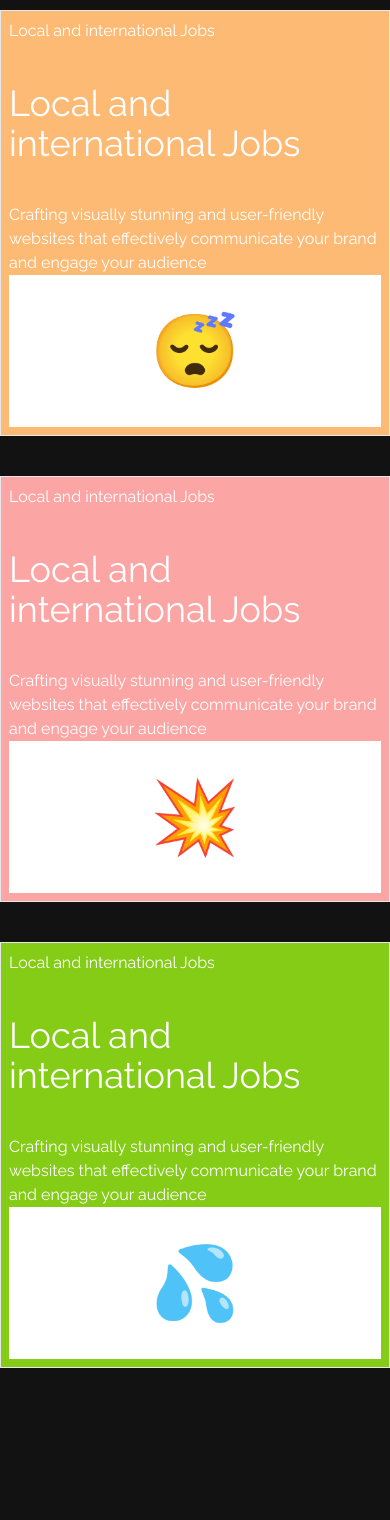
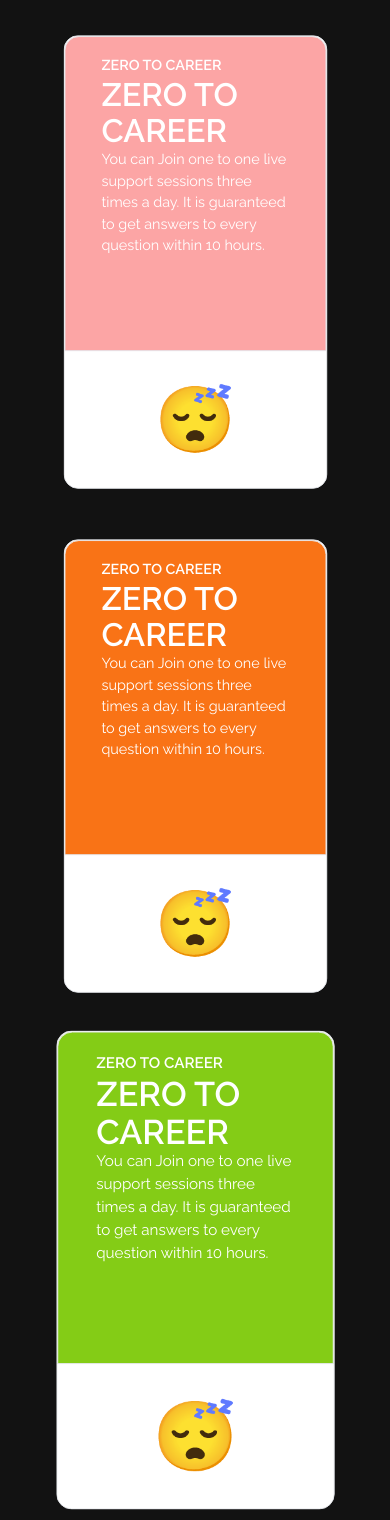
Before and after one commit to faizulsami/Agency-Portfolio, a Next.js app: page / in a window 390 px wide. Shown: the part 2130-3650 px from the top of the page. Built offline with nearby package versions, Linux system fonts and the light colour scheme.

Commit message:
service add

```diff
--- a/src/app/(home)/Services.jsx
+++ b/src/app/(home)/Services.jsx
@@ -1,63 +1,104 @@
 import React from 'react';
+import { motion, useViewportScroll, useTransform } from 'framer-motion';
 
 const Services = () => {
+  const { scrollYProgress } = useViewportScroll();
+
+  // First card
+  // First card
+  const scale1 = useTransform(scrollYProgress, [0, 0.6], [1, 0.9]);
+  const translateY1 = useTransform(scrollYProgress, [0, 5], [0, 0]);
+
+  // Second card
+  const scale2 = useTransform(scrollYProgress, [0, 1], [1, 0.9]);
+  const translateY2 = useTransform(scrollYProgress, [1, 5], [0, 0]);
+  // Third card
+  const scale3 = useTransform(scrollYProgress, [0, 2], [1, 0.9]);
+  const translateY3 = useTransform(scrollYProgress, [0, 5], [0, 0]);
+
+  const scale4 = useTransform(scrollYProgress, [0, -4], [1, 0.9]);
+  const translateY4 = useTransform(scrollYProgress, [0, 5], [0, 0]);
+
+  const scale5 = useTransform(scrollYProgress, [0, -20], [1, 0.9]);
+  const translateY5 = useTransform(scrollYProgress, [0, 5], [0, -10]);
+
   return (
-        <section >
-            <section className='my-10 bg-orange-300 border p-2 md:p-0 top-40 sticky hover:' >
-                <div className='grid grid-cols-1 md:grid-cols-12  '>
-                    <div className=' col-span-8'>
-                        <h2>
-                            Local and international Jobs
-                        </h2>
-                        <p className='py-10 text-4xl md:text-6xl '>
-                            Local and international Jobs
-                        </p>
-                        <p>
-                            Crafting visually stunning and user-friendly websites that effectively communicate your brand and engage your audience
-                        </p>
+    <motion.div className='w-9/12 mx-auto '>
+
+      <motion.section className='border  rounded-tl-2xl rounded-tr-2xl md:rounded-2xl  rounded-b-2xl  top-5 md:p-0 md:top-24 sticky bg-white' style={{ scale: scale1, translateY: translateY1 }}>
+        <div className=' grid grid-cols-1 md:grid-cols-12'>
+          <div className='col-span-8 py-16  pt-5  border rounded-tl-2xl rounded-tr-2xl md:rounded-tr-none md:rounded-s-2xl bg-red-300  '>
+            <h2 className='px-10 font-semibold'>ZERO TO CAREER</h2>
+            <div className='px-10 pb-10'>
+              <p className='md:py-5 lg:py-10 text-4xl    lg:text-5xl  font-semibold  '>ZERO TO CAREER</p>
+              <p className='md:text-xl lg:text-2xl'>You can Join one to one live support sessions three times a day. It is guaranteed to get answers to every question within 10 hours.</p>
             </div>
-                    <div className='col-span-4 bg-white text-center  py-10 md:py-24'>
+          </div>
+          <div className='col-span-4  text-center  py-10 md:py-24'>
             <p className='text-7xl'>😴</p>
           </div>
         </div>
-            </section>
-            <section className='my-10 bg-red-300 border p-2  md:p-0 top-48 sticky ' >
-                <div className='grid grid-cols-1 md:grid-cols-12  '>
-                    <div className=' col-span-8'>
-                        <h2>
-                            Local and international Jobs
-                        </h2>
-                        <p className='py-10 text-4xl md:text-6xl '>
-                            Local and international Jobs
-                        </p>
-                        <p>
-                            Crafting visually stunning and user-friendly websites that effectively communicate your brand and engage your audience
-                        </p>
-                    </div>
-                    <div className='col-span-4 bg-white text-center  py-10 md:py-24'>
-                        <p className='text-7xl'>💥</p>
+      </motion.section>
+
+      <motion.section className='  bg-white border  rounded-tl-2xl  rounded-b-2xl rounded-tr-2xl top-16 md:rounded-2xl md:p-0 md:top-36 sticky' style={{ scale: scale2, translateY: translateY2 }}>
+      <div className=' grid grid-cols-1 md:grid-cols-12'>
+          <div className='col-span-8 py-16  pt-5  border rounded-tl-2xl rounded-tr-2xl md:rounded-tr-none md:rounded-s-2xl  bg-orange-500  '>
+            <h2 className='px-10 font-semibold'>ZERO TO CAREER</h2>
+            <div className='px-10 pb-10'>
+              <p className='md:py-5 lg:py-10 text-4xl    lg:text-5xl  font-semibold '>ZERO TO CAREER</p>
+              <p className='md:text-xl lg:text-2xl'>You can Join one to one live support sessions three times a day. It is guaranteed to get answers to every question within 10 hours.</p>
             </div>
           </div>
-            </section>
-            <section className='my-10 border bg-lime-500 p-2  md:p-0 top-56 sticky' >
-                <div className='grid grid-cols-1 md:grid-cols-12  '>
-                    <div className=' col-span-8'>
-                        <h2>
-                            Local and international Jobs
-                        </h2>
-                        <p className='py-10 text-4xl md:text-6xl '>
-                            Local and international Jobs
-                        </p>
-                        <p>
-                            Crafting visually stunning and user-friendly websites that effectively communicate your brand and engage your audience
-                        </p>
-                    </div>
-                    <div className='col-span-4 bg-white text-center  py-10 md:py-24'>
-                        <p className='text-7xl'>💦</p>
+          <div className='col-span-4  text-center  py-10 md:py-24'>
+            <p className='text-7xl'>😴</p>
           </div>
         </div>
-            </section>
-        </section>
+      </motion.section>
+
+      <motion.section className=' border rounded-tl-2xl rounded-tr-2xl md:rounded-2xl top-28 rounded-b-2xl bg-white  top-50 md:p-0 md:top-48 sticky' style={{ scale: scale3, translateY: translateY3 }}>
+      <div className=' grid grid-cols-1 md:grid-cols-12'>
+          <div className='col-span-8 py-16  pt-5  border rounded-tl-2xl rounded-tr-2xl md:rounded-tr-none md:rounded-s-2xl  bg-lime-500  '>
+            <h2 className='px-10 font-semibold'>ZERO TO CAREER</h2>
+            <div className='px-10 pb-10'>
+              <p className='md:py-5 lg:py-10 text-4xl    lg:text-5xl  font-semibold '>ZERO TO CAREER</p>
+              <p className='md:text-xl lg:text-2xl'>You can Join one to one live support sessions three times a day. It is guaranteed to get answers to every question within 10 hours.</p>
+            </div>
+          </div>
+          <div className='col-span-4  text-center  py-10 md:py-24'>
+            <p className='text-7xl'>😴</p>
+          </div>
+        </div>
+      </motion.section>
+      <motion.section className=' border rounded-tl-2xl rounded-tr-2xl md:rounded-2xl top-40 rounded-b-2xl bg-white  top-50 md:p-0 md:top-60 sticky' style={{ scale: scale4, translateY: translateY4 }}>
+      <div className=' grid grid-cols-1 md:grid-cols-12'>
+          <div className='col-span-8 py-16  pt-5  border rounded-tl-2xl rounded-tr-2xl md:rounded-tr-none md:rounded-s-2xl bg-orange-500  '>
+            <h2 className='px-10 font-semibold'>ZERO TO CAREER</h2>
+            <div className='px-10 pb-10'>
+              <p className='md:py-5 lg:py-10 text-4xl    lg:text-5xl  font-semibold '>ZERO TO CAREER</p>
+              <p className='md:text-xl lg:text-2xl'>You can Join one to one live support sessions three times a day. It is guaranteed to get answers to every question within 10 hours.</p>
+            </div>
+          </div>
+          <div className='col-span-4  text-center  py-10 md:py-24'>
+            <p className='text-7xl'>😴</p>
+          </div>
+        </div>
+      </motion.section>
+      <motion.section className='  bg-white border  rounded-tl-2xl top-60 rounded-b-2xl rounded-tr-2xl md:rounded-2xl md:p-0  md:top-56 sticky' style={{ scale: scale5, translateY: translateY5 }}>
+      <div className=' grid grid-cols-1 md:grid-cols-12'>
+          <div className='col-span-8 py-16  pt-5  border rounded-tl-2xl rounded-tr-2xl md:rounded-tr-none md:rounded-s-2xl bg-red-300  '>
+            <h2 className='px-10 font-semibold'>ZERO TO CAREER</h2>
+            <div className='px-10 pb-10'>
+              <p className='md:py-5 lg:py-10 text-4xl    lg:text-5xl  font-semibold '>ZERO TO CAREER</p>
+              <p className='md:text-xl lg:text-2xl'>You can Join one to one live support sessions three times a day. It is guaranteed to get answers to every question within 10 hours.</p>
+            </div>
+          </div>
+          <div className='col-span-4  text-center  py-10 md:py-24'>
+            <p className='text-7xl'>😴</p>
+          </div>
+        </div>
+      </motion.section>
+
+    </motion.div>
   );
 };
 
--- a/src/app/globals.css
+++ b/src/app/globals.css
@@ -316,3 +316,26 @@ nav a.active {
   color: var(--primary);
   border-radius: 50%;
 }
+
+/* ss */
+html,
+body {
+  heigth: 100%;
+}
+
+@mixin translateY {
+  @for $i from 0 through 15 {
+    &:nth-child(#{$i}) {
+      transform: translateY(#{$i * 16}px);
+    }
+  }
+}
+
+.card {
+  position: sticky;
+  top: 5em;
+  transform-origin: center top;
+  margin: 0.5em;
+  height: 300px;
+  @include translateY;
+}
```
Lines whose indentation alone changed are shown as unchanged.
